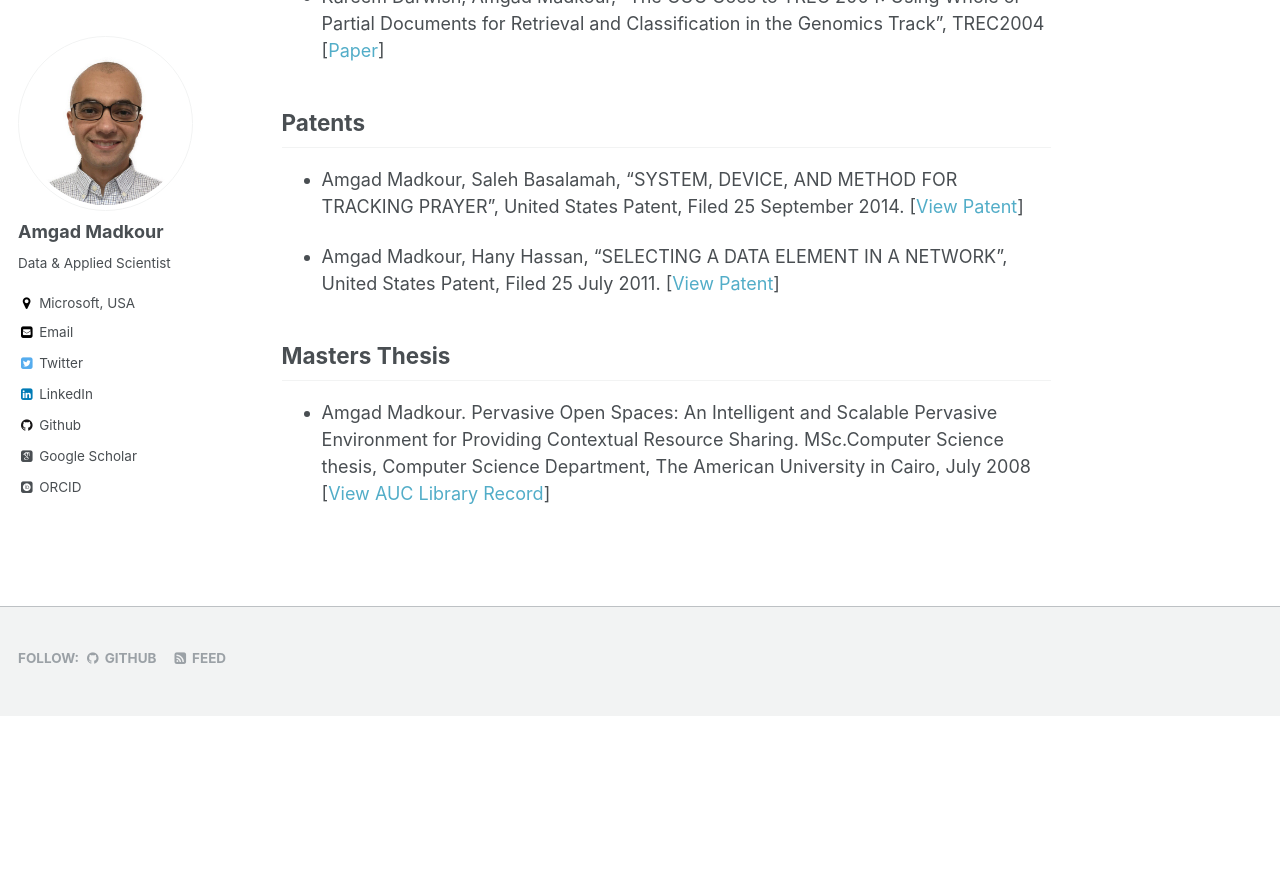
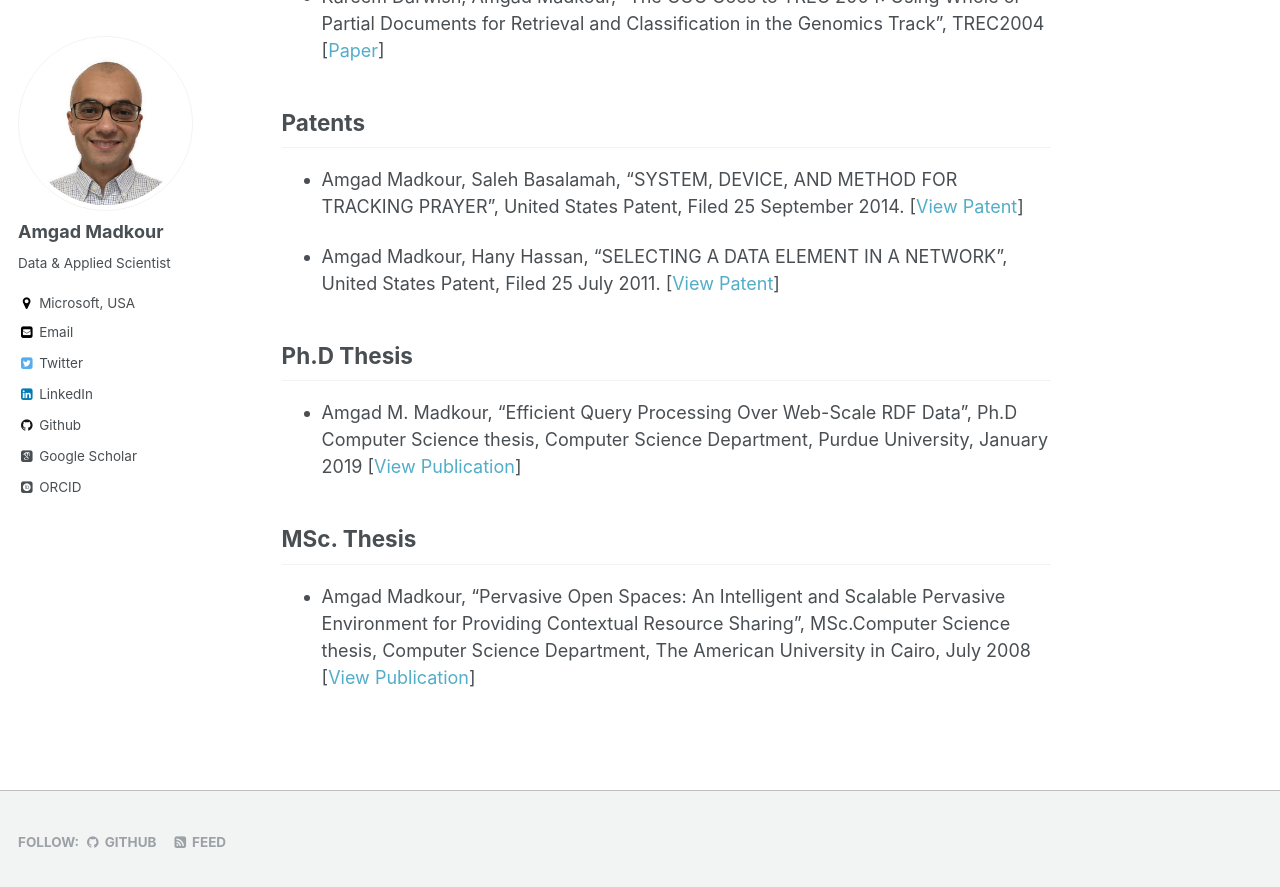
Before and after one commit to amgadmadkour/amgadmadkour.github.io, a Jekyll site: the page built from _pages/publications.md, in a window 1280 px wide and 900 px high, scrolled down 1876 px. Shown: the top 887 px of the window. Built offline with Jekyll 4.4.1, drawn with Linux system fonts in a browser that asks for light colours; some web fonts are replaced; before the commit the page ends 2592 px from its top, so only the background shows below that.

Commit message:
Add PhD Thesis

```diff
--- a/_pages/publications.md
+++ b/_pages/publications.md
@@ -52,6 +52,10 @@ author_profile: true
 
 * Amgad Madkour, Hany Hassan, "SELECTING A DATA ELEMENT IN A NETWORK", United States Patent, Filed 25 July 2011. [[View Patent](http://www.google.com/patents/US20120054200)]
 
-## Masters Thesis
+## Ph.D Thesis
 
-* Amgad Madkour. Pervasive Open Spaces: An Intelligent and Scalable Pervasive Environment for Providing Contextual Resource Sharing. MSc.Computer Science thesis, Computer Science Department, The American University in Cairo, July 2008 [[View AUC Library Record](http://lib.aucegypt.edu/record=b1586297)]
+* Amgad M. Madkour, "Efficient Query Processing Over Web-Scale RDF Data", Ph.D Computer Science thesis, Computer Science Department, Purdue University, January 2019 [[View Publication](https://hammer.figshare.com/articles/Efficient_Query_Processing_Over_Web-Scale_RDF_Data/7413308/1)]
+
+## MSc. Thesis
+
+* Amgad Madkour, "Pervasive Open Spaces: An Intelligent and Scalable Pervasive Environment for Providing Contextual Resource Sharing", MSc.Computer Science thesis, Computer Science Department, The American University in Cairo, July 2008 [[View Publication](http://lib.aucegypt.edu/record=b1586297)]
```
